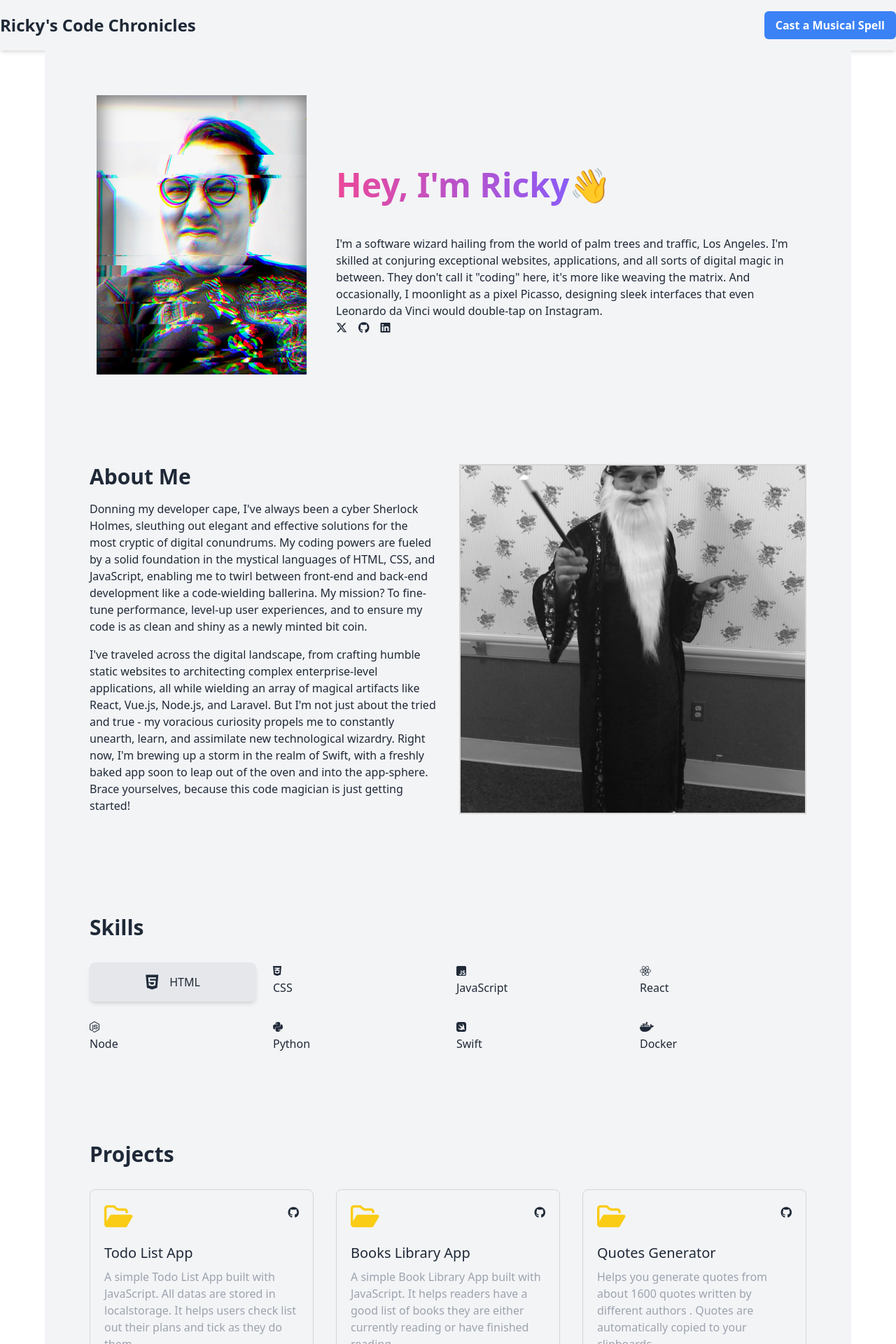
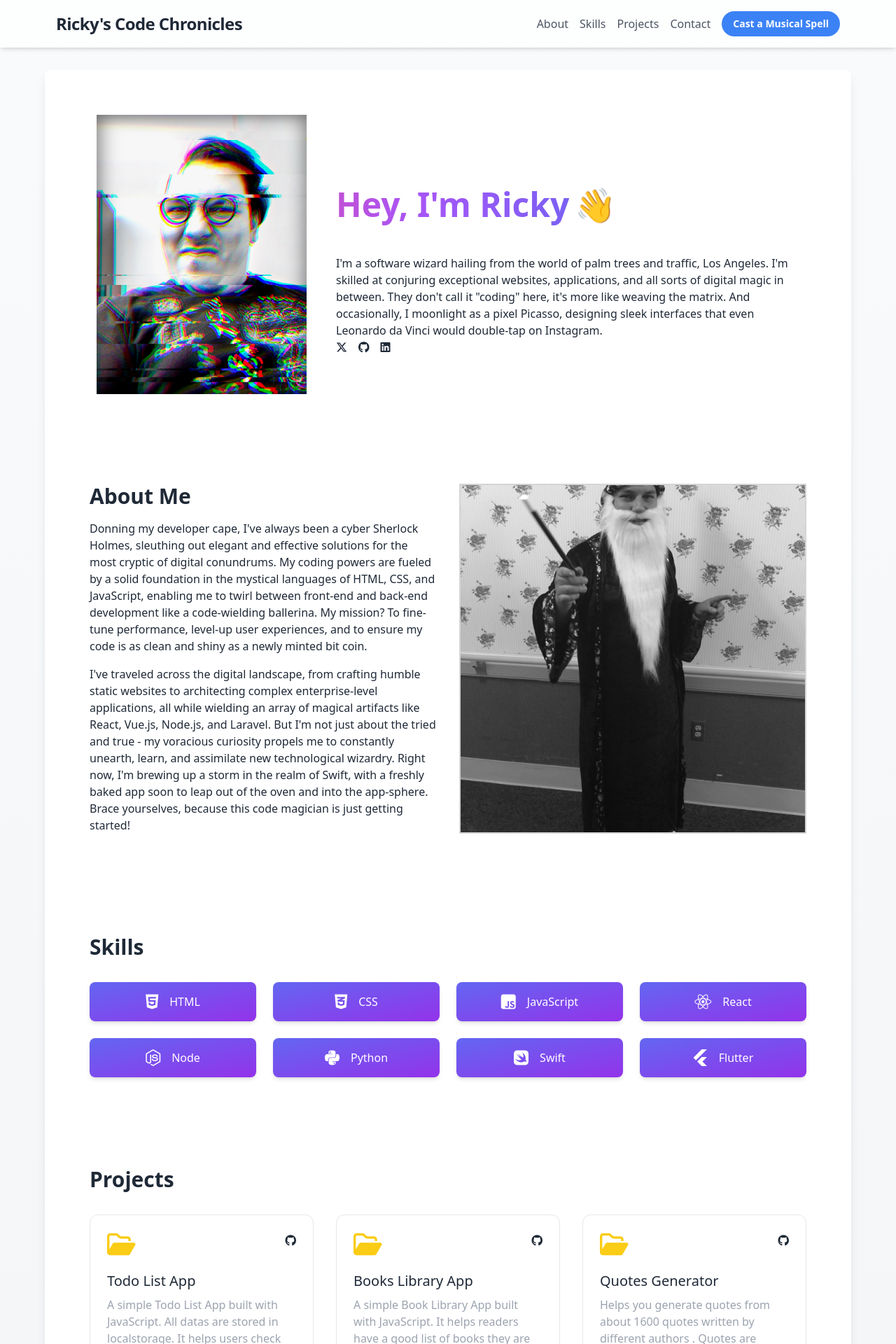
Before and after one commit to henriquesuper/rickyalves, a Next.js app: page / in a window 1280 px wide. Shown: the top 1920 px of the page at 70% size. Built offline with nearby package versions, Linux system fonts and the light colour scheme.

Commit message:
updated style

```diff
--- a/components/Footer.jsx
+++ b/components/Footer.jsx
@@ -4,7 +4,7 @@ const Footer = () => {
   return (
     <>
       <hr className="border-none bg-gray-400 h-px w-4/5 mx-auto md:w-full" />
-      <div className="flex justify-around items-center py-8 bg-gray-100 border-t border-gray-300">
+      <div className="flex justify-around items-center py-8 bg-transparent border-t border-gray-300">
         <p className="text-sm text-gray-800">© {currentYear} Ricky Alves</p>
         <div className="flex justify-between items-center gap-4">
           <a href="https://twitter.com/henriquesuper" aria-label="Twitter" target="_blank" rel="noopener noreferrer" className="text-gray-800 text-2xl transition-all duration-300 ease-in-out hover:text-blue-500">
--- a/components/Hero.jsx
+++ b/components/Hero.jsx
@@ -5,11 +5,12 @@ const Hero = () => {
   return (
     <div className="grid grid-cols-1 md:grid-cols-3 gap-8 items-center py-16 px-8">
       <Image src='/images/profile.jpeg' className="profile-img justify-self-center md:col-span-1" width={300} height={300} alt="Ricky's personal headshot" />
-      <div className="text-left md:col-span-2 md:text-left">
-        <div class="text-5xl font-extrabold mb-12 mt-12 ...">
-          <span class="bg-clip-text text-transparent bg-gradient-to-r from-pink-500 to-violet-500 space-x-8">
+      <div className="text-left md:col-span-2 md:text-left animate-fade-in-down">
+        <div className="text-5xl font-extrabold mb-12 mt-12">
+          <span className="bg-clip-text text-transparent bg-gradient-to-r from-pink-500 via-purple-500 to-indigo-500 animate-gradient">
             Hey, I'm Ricky
-          </span>👋
+          </span>
+          <span className="inline-block animate-wave ml-2">👋</span>
         </div>
         <p>
           I'm a software wizard hailing from the world of palm trees
--- a/components/Layout.jsx
+++ b/components/Layout.jsx
@@ -3,11 +3,11 @@ import Footer from './Footer';
 
 const Layout = ({ children }) => {
   return (
-    <>
+    <div className="min-h-screen bg-gradient-to-b from-gray-50 to-gray-100">
       <Navbar />
       <main>{children}</main>
       <Footer />
-    </>
+    </div>
   )
 }
 
--- a/components/Navbar.jsx
+++ b/components/Navbar.jsx
@@ -2,15 +2,34 @@ import Link from "next/link";
 
 const Navbar = () => {
   return (
-    <div className="flex justify-between items-center py-4 bg-gray-100 shadow-md">
-      <div className="text-2xl font-bold text-gray-800">
-        <Link href="/">
-          Ricky's Code Chronicles
-        </Link>
+    <nav className="sticky top-0 z-10 bg-white bg-opacity-70 shadow-md">
+      <div className="max-w-6xl mx-auto px-4">
+        <div className="flex justify-between items-center py-4">
+          <div className="text-2xl font-bold text-gray-800">
+            <Link href="/" className="font-sans tracking-tight hover:text-blue-600 transition-colors duration-300">
+              Ricky's Code Chronicles
+            </Link>
+          </div>
+          <div className="flex space-x-4 items-center">
+            <NavLink href="#about">About</NavLink>
+            <NavLink href="#skills">Skills</NavLink>
+            <NavLink href="#projects">Projects</NavLink>
+            <NavLink href="#contact">Contact</NavLink>
+            <Link href="/piano" className="bg-blue-500 text-white px-4 py-2 rounded-full text-sm font-semibold transition-all duration-300 ease-in-out hover:bg-blue-600 hover:shadow-lg transform hover:-translate-y-0.5">
+              Cast a Musical Spell
+            </Link>
+          </div>
+        </div>
       </div>
-      <Link href="/piano" className="bg-blue-500 text-white px-4 py-2 rounded-md text-base font-semibold transition-all duration-500 ease-in-out hover:bg-blue-600 cursor-pointer">Cast a Musical Spell</Link>
-    </div>
+    </nav>
   )
 }
 
+const NavLink = ({ href, children }) => (
+  <a href={href} className="text-gray-600 hover:text-blue-600 transition-colors duration-300 relative group">
+    {children}
+    <span className="absolute left-0 bottom-0 w-full h-0.5 bg-blue-600 transform scale-x-0 group-hover:scale-x-100 transition-transform duration-300"></span>
+  </a>
+)
+
 export default Navbar;
--- a/components/Projects.jsx
+++ b/components/Projects.jsx
@@ -6,7 +6,7 @@ const Projects = () => {
       <h2 className="text-3xl font-semibold mb-8">Projects</h2>
       <div className="grid grid-cols-1 md:grid-cols-3 gap-8">
         {projectData && projectData.map((project) => (
-          <div className="border border-gray-300 p-5 rounded-lg transition-all duration-300 ease-in-out hover:-translate-y-1 hover:shadow-lg" key={project.id}>
+          <div className="border border-gray-200 p-6 rounded-xl transition-all duration-300 ease-in-out hover:-translate-y-1 hover:shadow-xl bg-white" key={project.id}>
             <div className="flex justify-between items-start mb-5">
               <i className="fa-regular fa-folder-open text-4xl text-yellow-400"></i>
               <div className="flex gap-2">
--- a/components/Skills.jsx
+++ b/components/Skills.jsx
@@ -1,40 +1,25 @@
 const Skills = () => {
+    const skills = [
+        { icon: 'html5', name: 'HTML' },
+        { icon: 'css3-alt', name: 'CSS' },
+        { icon: 'js-square', name: 'JavaScript' },
+        { icon: 'react', name: 'React' },
+        { icon: 'node-js', name: 'Node' },
+        { icon: 'python', name: 'Python' },
+        { icon: 'swift', name: 'Swift' },
+        { icon: 'flutter', name: 'Flutter' },
+    ];
+
     return (
       <div className="py-16 px-8">
         <h2 className="text-3xl font-semibold mb-8">Skills</h2>
         <div className="grid grid-cols-2 md:grid-cols-4 gap-6">
-          <div className="bg-gray-200 text-gray-800 flex justify-center items-center gap-4 p-4 rounded-lg shadow-md transition-all duration-500 ease-in-out cursor-default hover:bg-red-500">
-            <i className="fa-brands fa-html5 text-2xl"></i>
-            <p>HTML</p>
-          </div>
-          <div className="skill-card css">
-            <i className="fa-brands fa-css3-alt css-icon"></i>
-            <p>CSS</p>
-          </div>
-          <div className="skill-card js">
-            <i className="fa-brands fa-js-square js-icon"></i>
-            <p>JavaScript</p>
-          </div>
-          <div className="skill-card react">
-            <i className="fa-brands fa-react react-icon"></i>
-            <p>React</p>
-          </div>
-          <div className="skill-card node">
-            <i className="fa-brands fa-node-js node-icon"></i>
-            <p>Node</p>
-          </div>
-          <div className="skill-card python">
-            <i className="fa-brands fa-python python-icon"></i>
-            <p>Python</p>
-          </div>
-          <div className="skill-card swift">
-            <i className="fa-brands fa-swift swift-icon"></i>
-            <p>Swift</p>
-          </div>
-          <div className="skill-card docker">
-            <i className="fa-brands fa-docker docker-icon"></i>
-            <p>Docker</p>
-          </div>
+          {skills.map((skill, index) => (
+            <div key={index} className="bg-gradient-to-br from-indigo-500 to-purple-600 text-white flex justify-center items-center gap-4 p-4 rounded-lg shadow-md transition-all duration-500 ease-in-out cursor-default hover:from-purple-600 hover:to-indigo-500">
+              <i className={`fa-brands fa-${skill.icon} text-2xl`}></i>
+              <p>{skill.name}</p>
+            </div>
+          ))}
         </div>
       </div>
     )
--- a/pages/_document.js
+++ b/pages/_document.js
@@ -6,7 +6,7 @@ export default function Document() {
       <Head>
         <meta charSet="utf-8" />
         {/* Add the Font Awesome Script here */}
-        <script src="https://kit.fontawesome.com/b4b5469beb.js" crossorigin="anonymous"></script>
+        <script src="https://kit.fontawesome.com/b4b5469beb.js" crossOrigin="anonymous"></script>
       </Head>
       <body>
         <Main />
--- a/pages/index.js
+++ b/pages/index.js
@@ -15,33 +15,15 @@ const Home = () => {
         <meta name="viewport" content="width=device-width, initial-scale=1" />
         <link rel="icon" href="/images/favicon.ico" />
       </Head>
-      <div className="font-inter text-base leading-normal bg-gray-100 text-gray-800 max-w-6xl mx-auto px-8">
+      <div className="font-inter text-base leading-normal bg-white text-gray-800 max-w-6xl mx-auto px-8 shadow-lg rounded-lg my-8">
         <Hero />
-        <About />
-        <Skills />
-        <Projects />
-        <Contact />
+        <section id="about"><About /></section>
+        <section id="skills"><Skills /></section>
+        <section id="projects"><Projects /></section>
+        <section id="contact"><Contact /></section>
       </div>
     </>
   );
 };
 
-function HomeContainer() {
-  return (
-    <div className="container">
-      <Script src="https://www.googletagmanager.com/gtag/js?id=GA_MEASUREMENT_ID" />
-      <Script id="google-analytics">
-        {`
-          window.dataLayer = window.dataLayer || [];
-          function gtag(){dataLayer.push(arguments);}
-          gtag('js', new Date());
-
-          gtag('config', 'GA_MEASUREMENT_ID');
-        `}
-      </Script>
-    </div>
-  )
-}
-
 export default Home;
-export { HomeContainer };
--- a/styles/globals.css
+++ b/styles/globals.css
@@ -1,7 +1,11 @@
-@import url('https://fonts.googleapis.com/css2?family=Inter:wght@400;600;700&display=swap');
+@import url('https://fonts.googleapis.com/css2?family=Inter:wght@100..900&display=swap');
 @tailwind base;
 @tailwind components;
 @tailwind utilities;
+
+body {
+  background: linear-gradient(to bottom, #f9fafb, #f3f4f6);
+}
 
 /* Styles for Piano Component */
 .piano {
@@ -68,3 +72,34 @@
 .key.black::after {
   color: #ccc;
 }
+
+html {
+  scroll-behavior: smooth;
+}
+
+@keyframes gradient {
+  0% { background-position: 0% 50%; }
+  50% { background-position: 100% 50%; }
+  100% { background-position: 0% 50%; }
+}
+
+@keyframes wave {
+  0% { transform: rotate(0deg); }
+  10% { transform: rotate(14deg); }
+  20% { transform: rotate(-8deg); }
+  30% { transform: rotate(14deg); }
+  40% { transform: rotate(-4deg); }
+  50% { transform: rotate(10deg); }
+  60% { transform: rotate(0deg); }
+  100% { transform: rotate(0deg); }
+}
+
+.animate-gradient {
+  background-size: 200% 200%;
+  animation: gradient 5s ease infinite;
+}
+
+.animate-wave {
+  animation: wave 2.5s ease-in-out infinite;
+  transform-origin: 70% 70%;
+}
--- a/tailwind.config.js
+++ b/tailwind.config.js
@@ -9,7 +9,17 @@ module.exports = {
     "./src/**/*.{js,ts,jsx,tsx,mdx}",
   ],
   theme: {
-    extend: {},
+    extend: {
+      animation: {
+        'fade-in-down': 'fadeInDown 0.5s ease-out',
+      },
+      keyframes: {
+        fadeInDown: {
+          '0%': { opacity: '0', transform: 'translateY(-10px)' },
+          '100%': { opacity: '1', transform: 'translateY(0)' },
+        },
+      },
+    },
   },
   plugins: [],
 }
```
